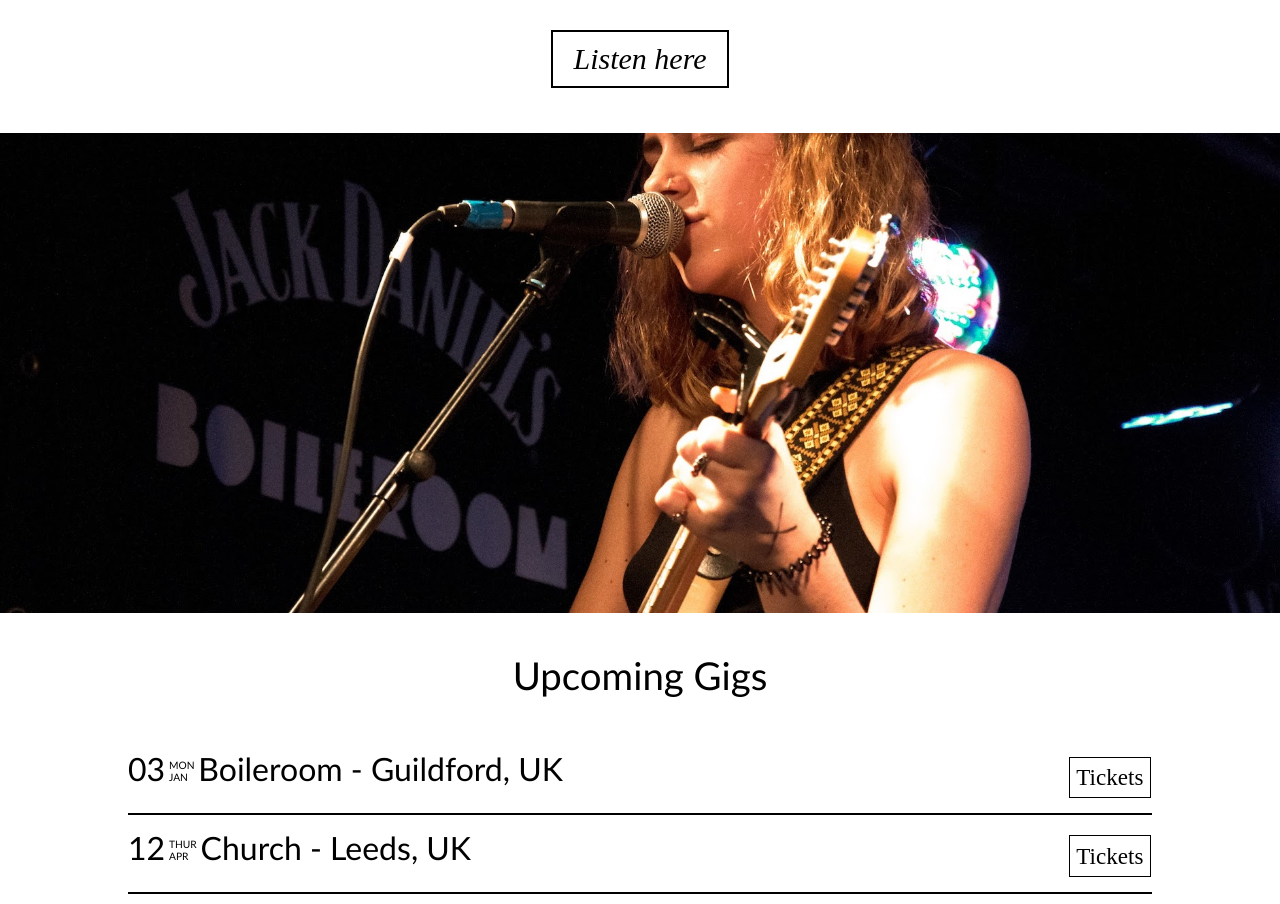
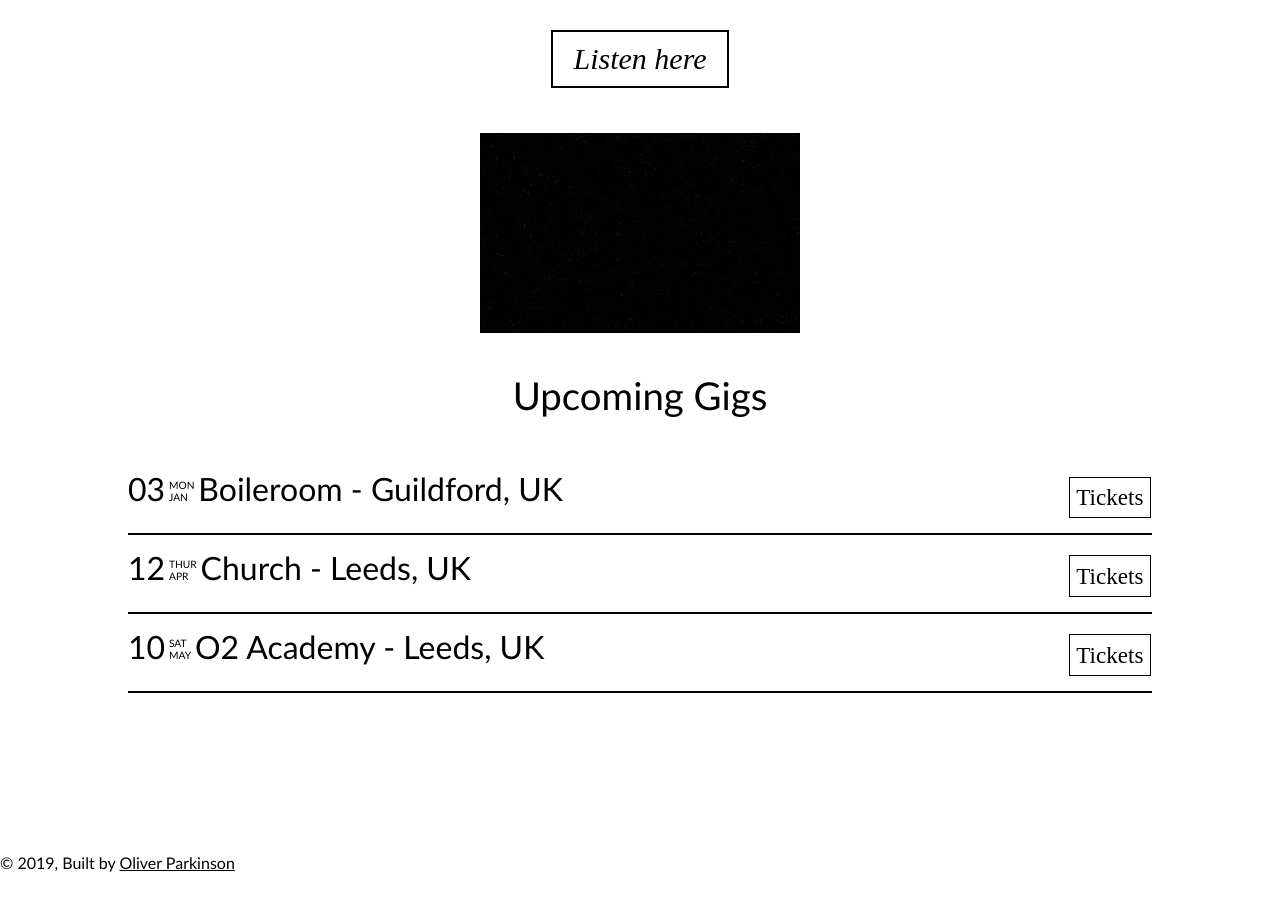
Before and after one commit to OJPARKINSON/GraceJane, a Gatsby site: page / in a window 1280 px wide. Shown: the part 1300-2204 px from the top of the page. After the commit the page ends 2172 px from the top, so only its background shows below. Built offline with nearby package versions, Linux system fonts and the light colour scheme; Gatsby itself is replaced by a stand-in of ours.

Commit message:
edited the image but needs a fix

```diff
--- a/src/components/layout.css
+++ b/src/components/layout.css
@@ -149,12 +149,9 @@ h1 {
     height: calc(100% + 10px);
 }
 .parallaxSpacer {
-    width: 100%;
-    height: 60vh;
-    background-attachment: fixed;
-    background-position: center;
-    background-repeat: no-repeat;
-    background-size: cover;
+    width: 25vw;
+    margin: 0 auto;
+    height: 25vh;
     background-image: url('../images/Grace_Jane6.jpg')
 }
 .gigSetup {
```
